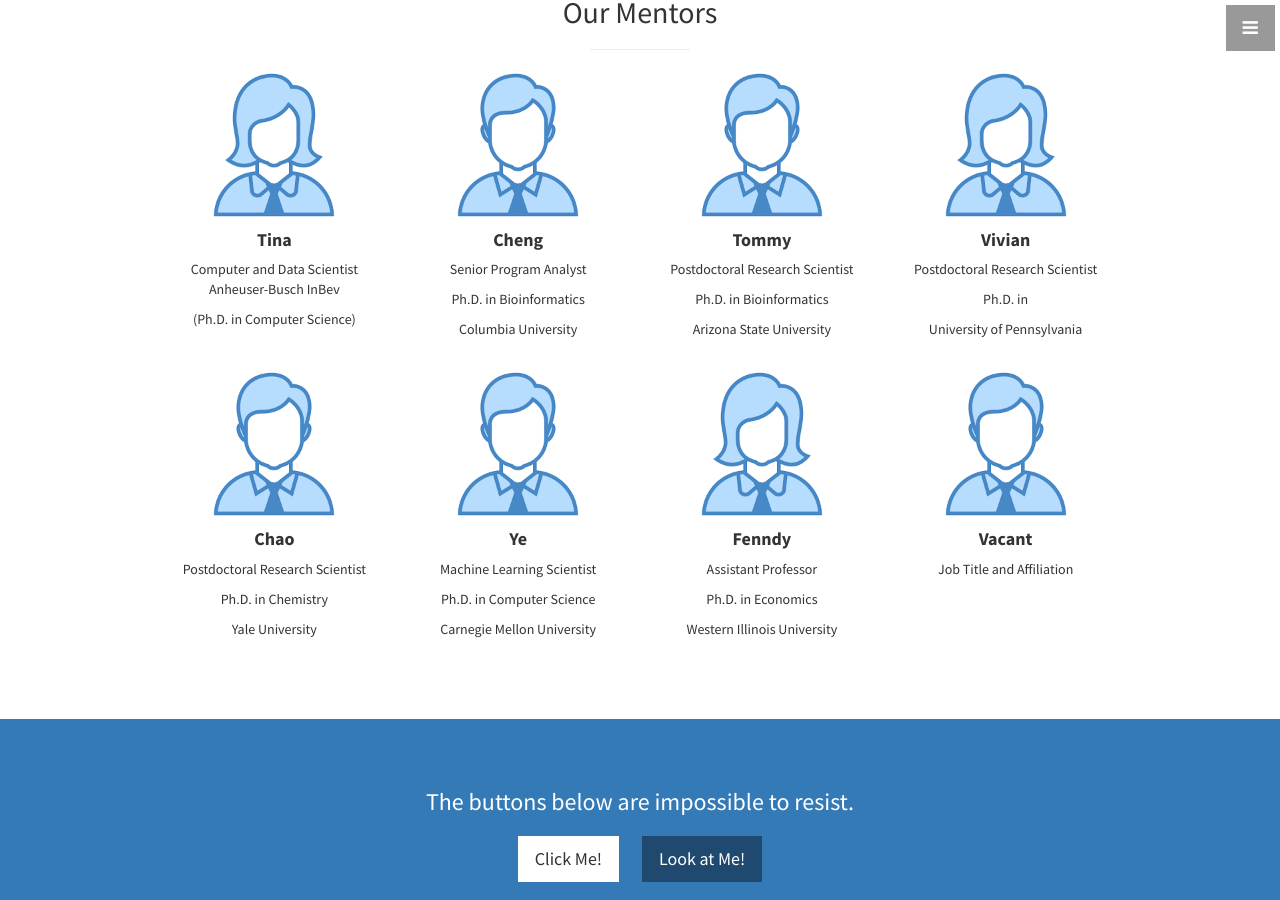
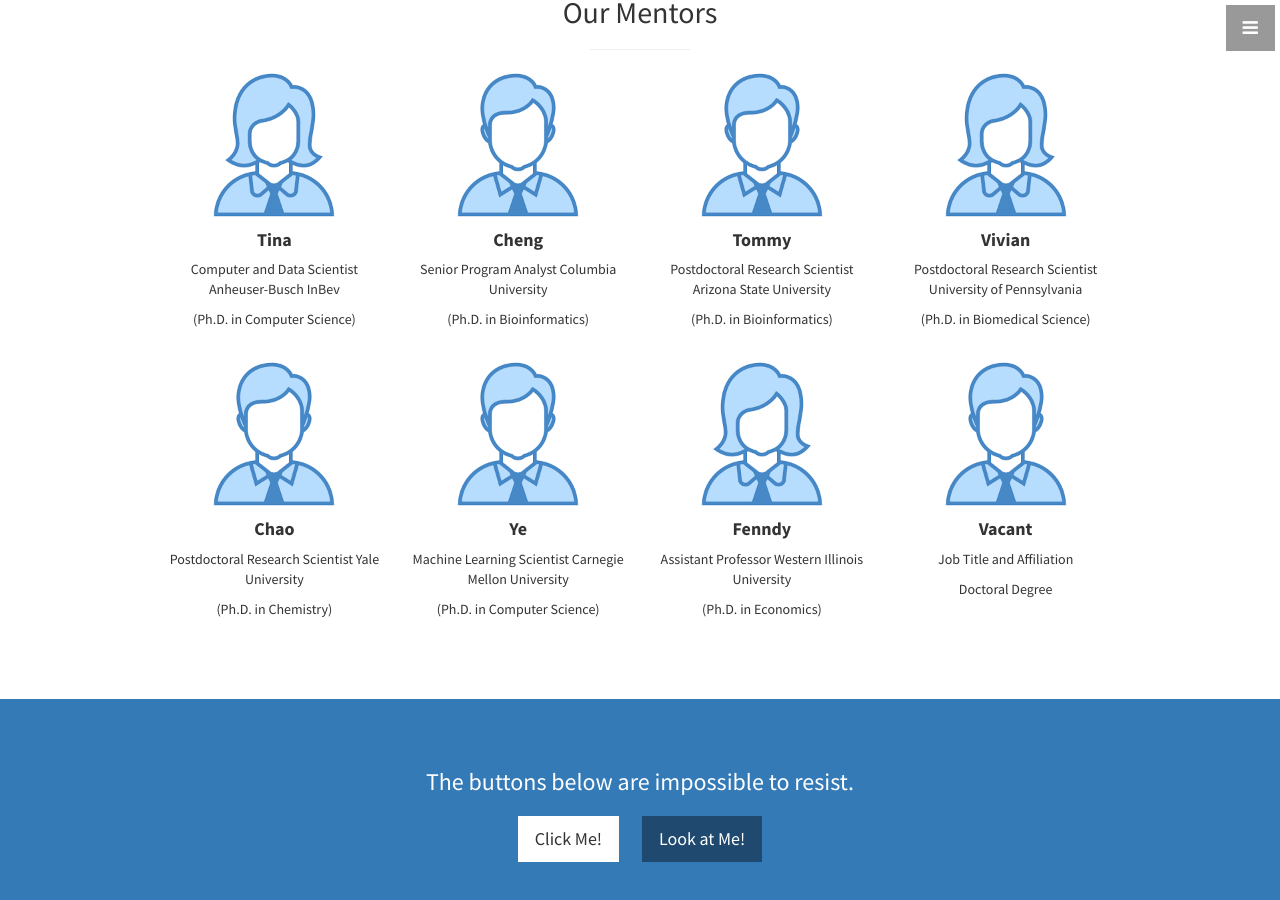
Before and after one commit to tinagui/WeOffer, a Jekyll site: the page built from index.html, in a window 1280 px wide and 900 px high, scrolled down 2013 px. Built offline with Jekyll 4.4.1, drawn with Linux system fonts in a browser that asks for light colours.

Commit message:
Update portfolio.html

```diff
--- a/_includes/portfolio.html
+++ b/_includes/portfolio.html
@@ -21,9 +21,8 @@
               <h4>
                 <strong>Cheng</strong>
               </h4>
-              <p>Senior Program Analyst</p>
-              <p>Ph.D. in Bioinformatics</p>
-              <p>Columbia University</p>
+              <p>Senior Program Analyst Columbia University</p>
+              <p>(Ph.D. in Bioinformatics)</p>
             </div>
           </div>
           <div class="col-md-3 col-sm-6">
@@ -32,9 +31,8 @@
               <h4>
                 <strong>Tommy</strong>
               </h4>
-              <p>Postdoctoral Research Scientist</p>
-              <p>Ph.D. in Bioinformatics</p>
-              <p>Arizona State University</p>
+              <p>Postdoctoral Research Scientist Arizona State University</p>
+              <p>(Ph.D. in Bioinformatics)</p>
             </div>
           </div>
           <div class="col-md-3 col-sm-6">
@@ -43,9 +41,8 @@
               <h4>
                 <strong>Vivian</strong>
               </h4>
-              <p>Postdoctoral Research Scientist</p>
-              <p>Ph.D. in </p>
-              <p>University of Pennsylvania</p>
+              <p>Postdoctoral Research Scientist University of Pennsylvania</p>
+              <p>(Ph.D. in Biomedical Science)</p>
             </div>
           </div>
                     <div class="col-md-3 col-sm-6">
@@ -54,9 +51,8 @@
               <h4>
                 <strong>Chao</strong>
               </h4>
-              <p>Postdoctoral Research Scientist</p>
-              <p>Ph.D. in Chemistry</p>
-              <p>Yale University</p>
+              <p>Postdoctoral Research Scientist Yale University</p>
+              <p>(Ph.D. in Chemistry)</p>
             </div>
           </div>
           <div class="col-md-3 col-sm-6">
@@ -65,9 +61,8 @@
               <h4>
                 <strong>Ye</strong>
               </h4>
-              <p>Machine Learning Scientist</p>
-              <p>Ph.D. in Computer Science</p>
-              <p>Carnegie Mellon University</p>
+              <p>Machine Learning Scientist Carnegie Mellon University</p>
+              <p>(Ph.D. in Computer Science)</p>
             </div>
           </div>
           <div class="col-md-3 col-sm-6">
@@ -76,9 +71,8 @@
               <h4>
                 <strong>Fenndy</strong>
               </h4>
-              <p>Assistant Professor</p>
-              <p>Ph.D. in Economics</p>
-              <p>Western Illinois University</p>
+              <p>Assistant Professor Western Illinois University</p>
+              <p>(Ph.D. in Economics)</p>
             </div>
           </div>
           <div class="col-md-3 col-sm-6">
@@ -88,6 +82,7 @@
                 <strong>Vacant</strong>
               </h4>
               <p>Job Title and Affiliation</p>
+              <p>Doctoral Degree</p>
             </div>
           </div>
 
```
